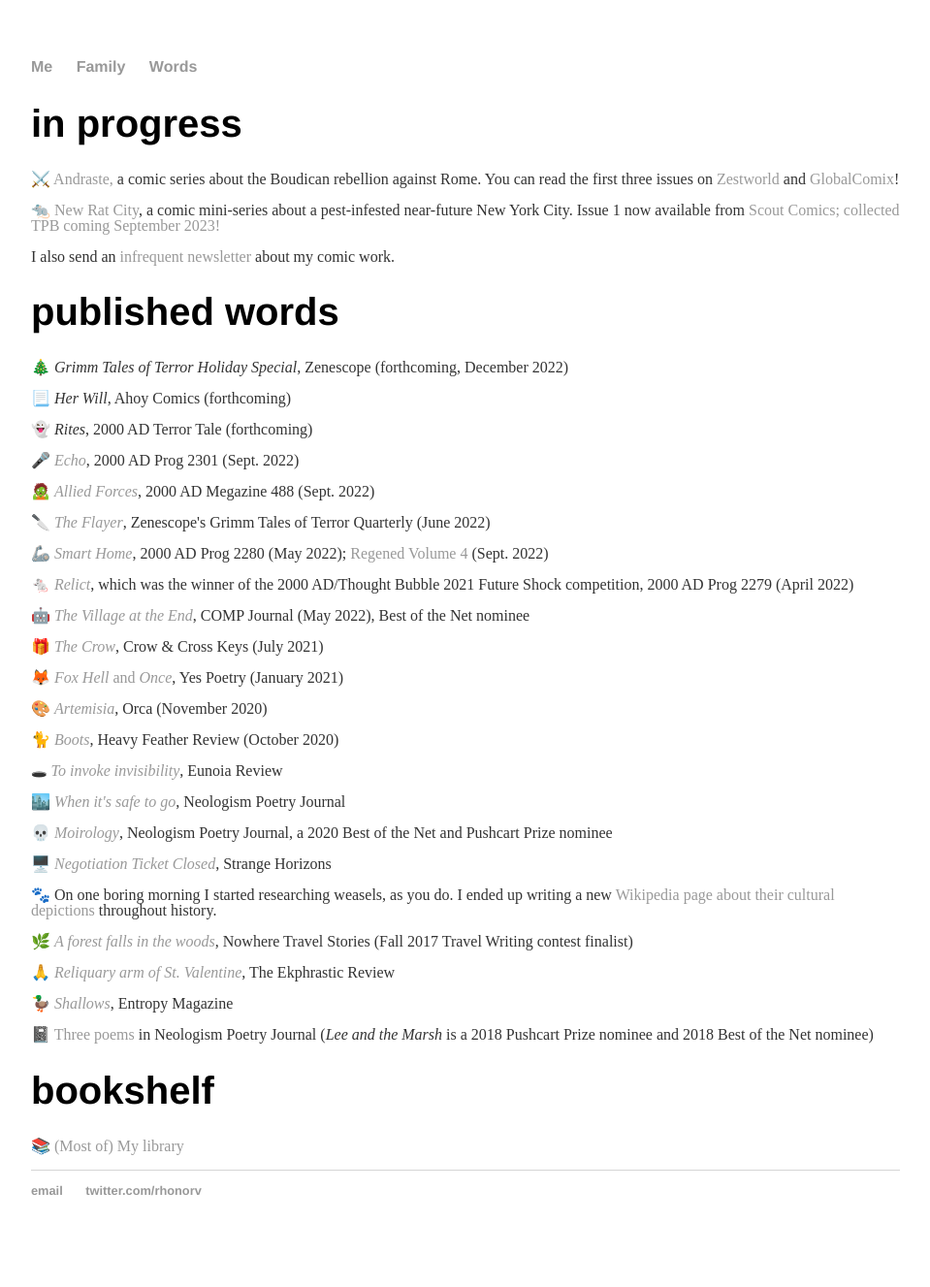
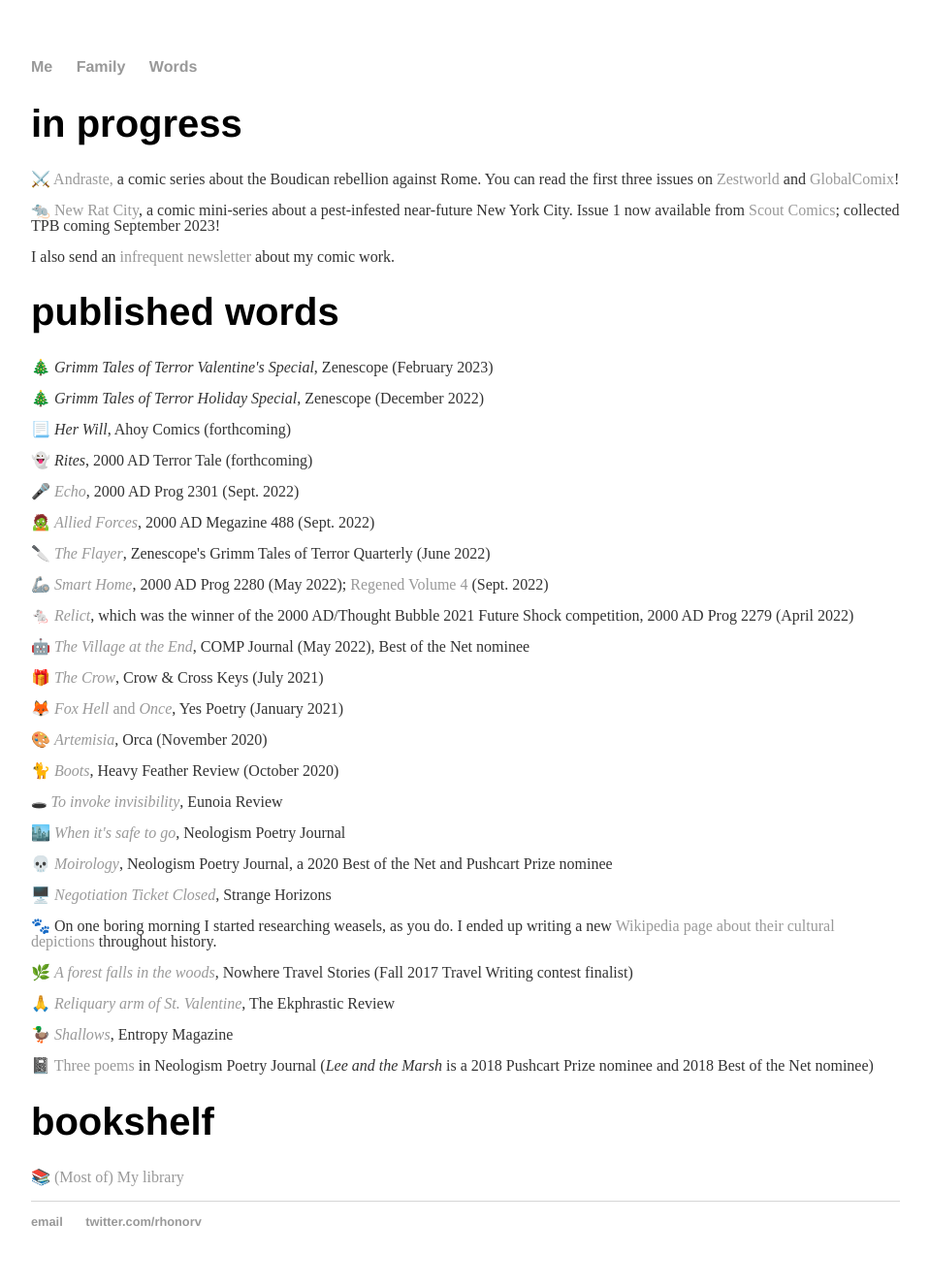
Before and after one commit to rhonorv/rhonorv.github.io, a Jekyll site: the page words/index.html, which Jekyll copies as it is, in a window 1280 px wide. Shown: the whole page at 97% size, without its empty margins (160-1119 px from the left). Built offline with Jekyll 4.4.1, drawn with Linux system fonts in a browser that asks for light colours; before the commit the page ends 1295 px from its top, so only the background shows below that.

Commit message:
Update index.html

```diff
--- a/words/index.html
+++ b/words/index.html
@@ -22,7 +22,7 @@
 	<h1>in progress</h1>
       		<p><span aria-hidden="true">⚔️ </span><a href="https://www.andrastecomic.com">Andraste,</a> a comic series about the Boudican rebellion against Rome. You can read the first three issues on <a href="https://www.zestworld.com/rhonorv/andraste/call-it-peace">Zestworld</a> and <a href="https://globalcomix.com/c/andraste?lang=en">GlobalComix</a>! </p>
 
-		<p><span aria-hidden="true">🐀 </span><a href="https://www.newratcitycomic.com">New Rat City</a>, a comic mini-series about a pest-infested near-future New York City. Issue 1 now available from <a href="https://www.scoutcomics.com/collections/new-rat-city">Scout Comics; collected TPB coming September 2023!</a></p>
+		<p><span aria-hidden="true">🐀 </span><a href="https://www.newratcitycomic.com">New Rat City</a>, a comic mini-series about a pest-infested near-future New York City. Issue 1 now available from <a href="https://www.scoutcomics.com/collections/new-rat-city">Scout Comics</a>; collected TPB coming September 2023!</p>
 
 		<p> I also send an <a href="https://honorvincent.substack.com/">infrequent newsletter</a> about my comic work.</p>
 
@@ -31,7 +31,9 @@
 
 	<div class="words">
 	<h1>published words</h1>
-		<p><span aria-hidden="true">🎄 </span><em>Grimm Tales of Terror Holiday Special</em>, Zenescope (forthcoming, December 2022)</p>
+		<p><span aria-hidden="true">🎄 </span><em>Grimm Tales of Terror Valentine's Special</em>, Zenescope (February 2023)</p>
+
+		<p><span aria-hidden="true">🎄 </span><em>Grimm Tales of Terror Holiday Special</em>, Zenescope (December 2022)</p>
 
 		<p><span aria-hidden="true">📃 </span><em>Her Will</em>, Ahoy Comics (forthcoming)</p>
 
```
